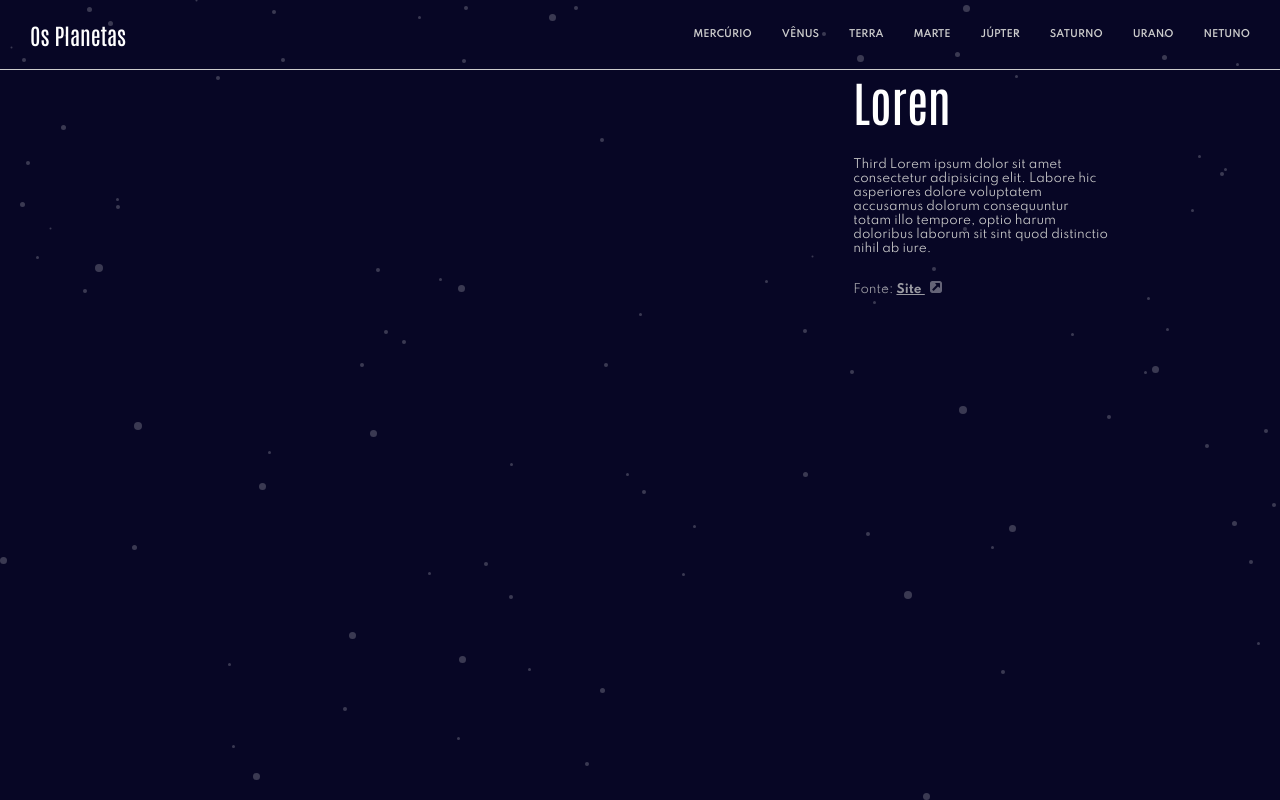
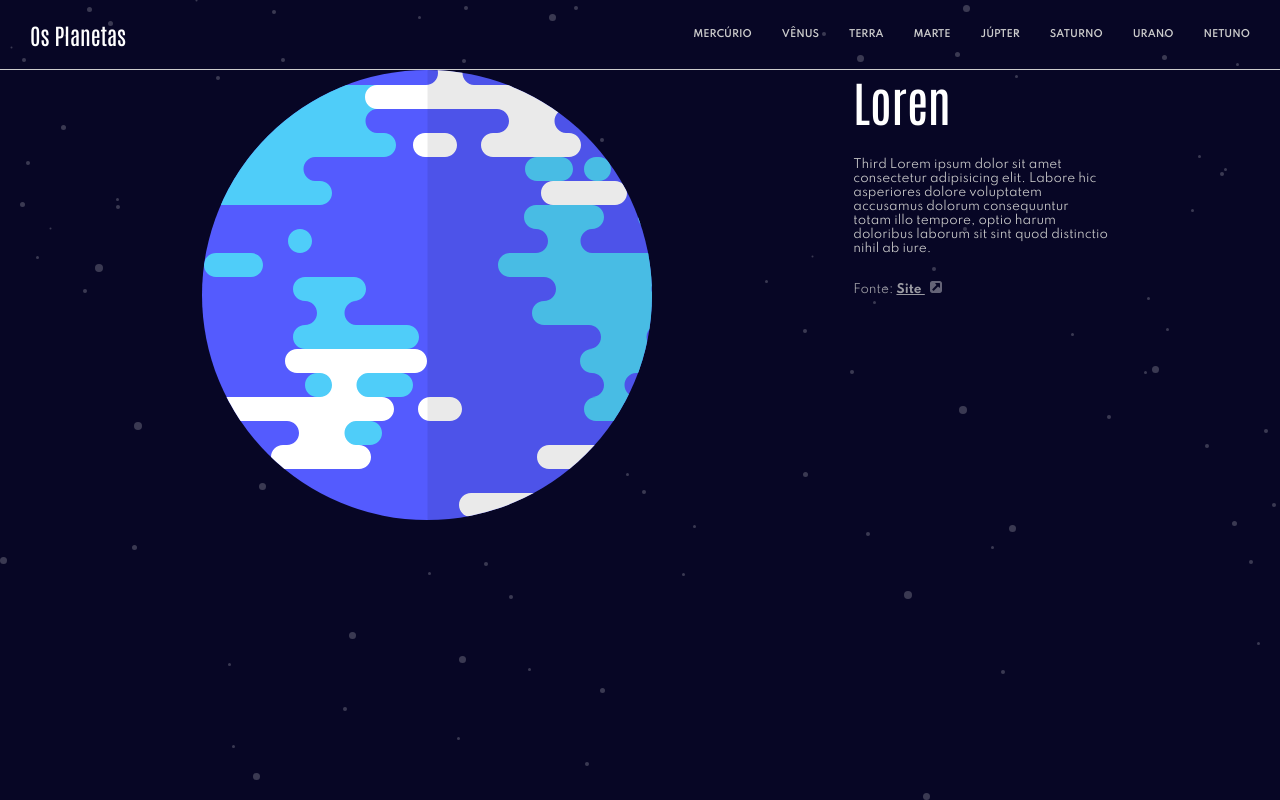
Before and after one commit to linferreira/planets-infos, a React (Create React App) app: page / in a window 1280 px wide. Built offline with nearby package versions, Linux system fonts and the light colour scheme.

Commit message:
feat: add image component

```diff
--- /dev/null
+++ b/src/components/Image/index.tsx
@@ -0,0 +1,9 @@
+import React from "react";
+import earth from '../../assets/planet-earth.svg'
+import { ImageContainer } from "./styles";
+
+export const Image = () => (
+    <ImageContainer>
+        <img src={earth} />
+    </ImageContainer>
+)
--- /dev/null
+++ b/src/components/Image/styles.ts
@@ -0,0 +1,7 @@
+import styled from "styled-components";
+
+export const ImageContainer = styled.div`
+    grid-area: IMG;
+    display: grid;
+    justify-content: center;
+`
--- a/src/components/Layout/index.tsx
+++ b/src/components/Layout/index.tsx
@@ -1,11 +1,13 @@
 import React from "react";
 import { Content } from "../Content";
 import { MainHeader } from "../MainHeader";
+import { Image } from "../Image";
 import {Grid} from "./styles";
 
 const Layout: React.FC = () => (
   <Grid>
     <MainHeader/>
+    <Image />
     <Content />
   </Grid>
 );
```
